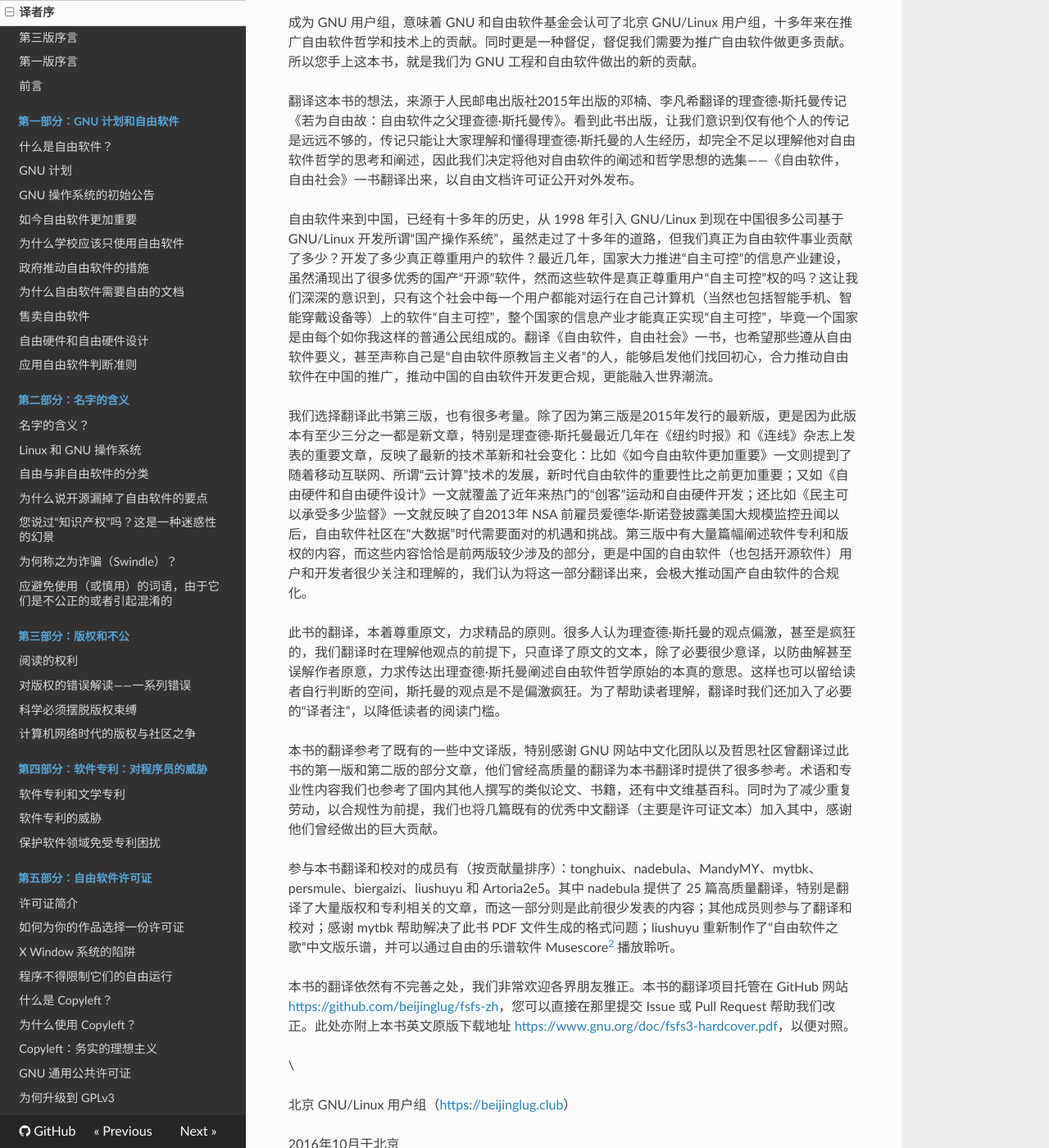
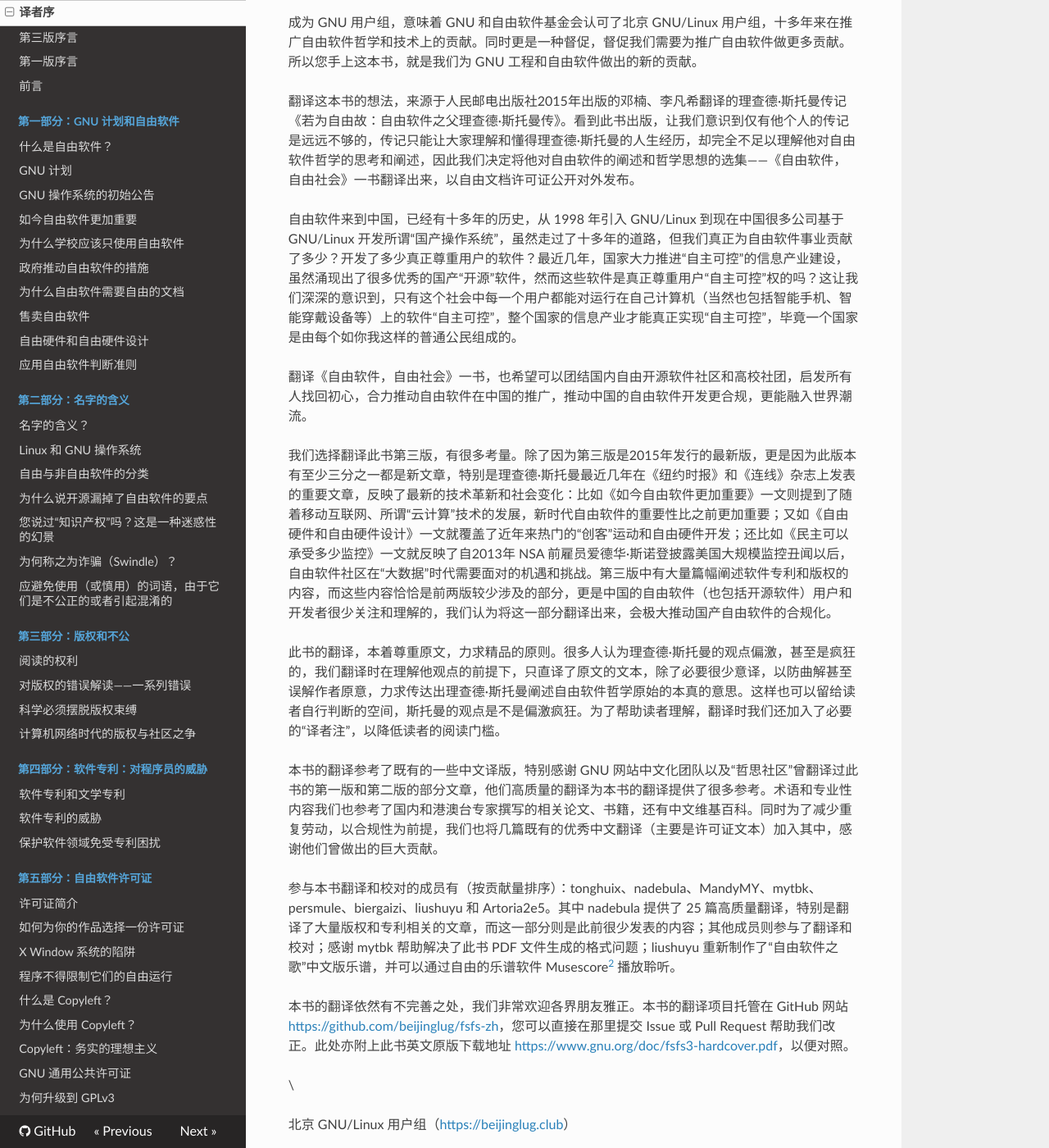
Before and after one commit to beijinglug/fsfs-zh, an MkDocs documentation site: the page built from docs/foreword-trans.md, in a window 1280 px wide and 1400 px high, scrolled down 440 px. Shown: the whole window at 82% size. Built offline with MkDocs 1.6.1, drawn with Linux system fonts in a browser that asks for light colours; nearby versions of some CDN libraries; old or Windows-style settings are respelled for this version of MkDocs.

Commit message:
update trans-forword

```diff
--- a/docs/foreword-trans.md
+++ b/docs/foreword-trans.md
@@ -10,17 +10,19 @@
 
 翻译这本书的想法，来源于人民邮电出版社2015年出版的邓楠、李凡希翻译的理查德·斯托曼传记《若为自由故：自由软件之父理查德·斯托曼传》。看到此书出版，让我们意识到仅有他个人的传记是远远不够的，传记只能让大家理解和懂得理查德·斯托曼的人生经历，却完全不足以理解他对自由软件哲学的思考和阐述，因此我们决定将他对自由软件的阐述和哲学思想的选集——《自由软件，自由社会》一书翻译出来，以自由文档许可证公开对外发布。
 
-自由软件来到中国，已经有十多年的历史，从 1998 年引入 GNU/Linux 到现在中国很多公司基于 GNU/Linux 开发所谓“国产操作系统”，虽然走过了十多年的道路，但我们真正为自由软件事业贡献了多少？开发了多少真正尊重用户的软件？最近几年，国家大力推进“自主可控”的信息产业建设，虽然涌现出了很多优秀的国产“开源”软件，然而这些软件是真正尊重用户“自主可控”权的吗？这让我们深深的意识到，只有这个社会中每一个用户都能对运行在自己计算机（当然也包括智能手机、智能穿戴设备等）上的软件“自主可控”，整个国家的信息产业才能真正实现“自主可控”，毕竟一个国家是由每个如你我这样的普通公民组成的。翻译《自由软件，自由社会》一书，也希望那些遵从自由软件要义，甚至声称自己是“自由软件原教旨主义者”的人，能够启发他们找回初心，合力推动自由软件在中国的推广，推动中国的自由软件开发更合规，更能融入世界潮流。
+自由软件来到中国，已经有十多年的历史，从 1998 年引入 GNU/Linux 到现在中国很多公司基于 GNU/Linux 开发所谓“国产操作系统”，虽然走过了十多年的道路，但我们真正为自由软件事业贡献了多少？开发了多少真正尊重用户的软件？最近几年，国家大力推进“自主可控”的信息产业建设，虽然涌现出了很多优秀的国产“开源”软件，然而这些软件是真正尊重用户“自主可控”权的吗？这让我们深深的意识到，只有这个社会中每一个用户都能对运行在自己计算机（当然也包括智能手机、智能穿戴设备等）上的软件“自主可控”，整个国家的信息产业才能真正实现“自主可控”，毕竟一个国家是由每个如你我这样的普通公民组成的。
 
-我们选择翻译此书第三版，也有很多考量。除了因为第三版是2015年发行的最新版，更是因为此版本有至少三分之一都是新文章，特别是理查德·斯托曼最近几年在《纽约时报》和《连线》杂志上发表的重要文章，反映了最新的技术革新和社会变化：比如《如今自由软件更加重要》一文则提到了随着移动互联网、所谓“云计算”技术的发展，新时代自由软件的重要性比之前更加重要；又如《自由硬件和自由硬件设计》一文就覆盖了近年来热门的“创客”运动和自由硬件开发；还比如《民主可以承受多少监督》一文就反映了自2013年 NSA 前雇员爱德华·斯诺登披露美国大规模监控丑闻以后，自由软件社区在“大数据”时代需要面对的机遇和挑战。第三版中有大量篇幅阐述软件专利和版权的内容，而这些内容恰恰是前两版较少涉及的部分，更是中国的自由软件（也包括开源软件）用户和开发者很少关注和理解的，我们认为将这一部分翻译出来，会极大推动国产自由软件的合规化。
+翻译《自由软件，自由社会》一书，也希望可以团结国内自由开源软件社区和高校社团，启发所有人找回初心，合力推动自由软件在中国的推广，推动中国的自由软件开发更合规，更能融入世界潮流。
+
+我们选择翻译此书第三版，有很多考量。除了因为第三版是2015年发行的最新版，更是因为此版本有至少三分之一都是新文章，特别是理查德·斯托曼最近几年在《纽约时报》和《连线》杂志上发表的重要文章，反映了最新的技术革新和社会变化：比如《如今自由软件更加重要》一文则提到了随着移动互联网、所谓“云计算”技术的发展，新时代自由软件的重要性比之前更加重要；又如《自由硬件和自由硬件设计》一文就覆盖了近年来热门的“创客”运动和自由硬件开发；还比如《民主可以承受多少监控》一文就反映了自2013年 NSA 前雇员爱德华·斯诺登披露美国大规模监控丑闻以后，自由软件社区在“大数据”时代需要面对的机遇和挑战。第三版中有大量篇幅阐述软件专利和版权的内容，而这些内容恰恰是前两版较少涉及的部分，更是中国的自由软件（也包括开源软件）用户和开发者很少关注和理解的，我们认为将这一部分翻译出来，会极大推动国产自由软件的合规化。
 
 此书的翻译，本着尊重原文，力求精品的原则。很多人认为理查德·斯托曼的观点偏激，甚至是疯狂的，我们翻译时在理解他观点的前提下，只直译了原文的文本，除了必要很少意译，以防曲解甚至误解作者原意，力求传达出理查德·斯托曼阐述自由软件哲学原始的本真的意思。这样也可以留给读者自行判断的空间，斯托曼的观点是不是偏激疯狂。为了帮助读者理解，翻译时我们还加入了必要的“译者注”，以降低读者的阅读门槛。
 
-本书的翻译参考了既有的一些中文译版，特别感谢 GNU 网站中文化团队以及哲思社区曾翻译过此书的第一版和第二版的部分文章，他们曾经高质量的翻译为本书翻译时提供了很多参考。术语和专业性内容我们也参考了国内其他人撰写的类似论文、书籍，还有中文维基百科。同时为了减少重复劳动，以合规性为前提，我们也将几篇既有的优秀中文翻译（主要是许可证文本）加入其中，感谢他们曾经做出的巨大贡献。
+本书的翻译参考了既有的一些中文译版，特别感谢 GNU 网站中文化团队以及“哲思社区”曾翻译过此书的第一版和第二版的部分文章，他们高质量的翻译为本书的翻译提供了很多参考。术语和专业性内容我们也参考了国内和港澳台专家撰写的相关论文、书籍，还有中文维基百科。同时为了减少重复劳动，以合规性为前提，我们也将几篇既有的优秀中文翻译（主要是许可证文本）加入其中，感谢他们曾做出的巨大贡献。
 
 参与本书翻译和校对的成员有（按贡献量排序）：tonghuix、nadebula、MandyMY、mytbk、persmule、biergaizi、liushuyu 和 Artoria2e5。其中 nadebula 提供了 25 篇高质量翻译，特别是翻译了大量版权和专利相关的文章，而这一部分则是此前很少发表的内容；其他成员则参与了翻译和校对；感谢 mytbk 帮助解决了此书 PDF 文件生成的格式问题；liushuyu 重新制作了“自由软件之歌”中文版乐谱，并可以通过自由的乐谱软件 Musescore[^trans-2] 播放聆听。
 
-本书的翻译依然有不完善之处，我们非常欢迎各界朋友雅正。本书的翻译项目托管在 GitHub 网站 <https://github.com/beijinglug/fsfs-zh>，您可以直接在那里提交 Issue 或 Pull Request 帮助我们改正。此处亦附上本书英文原版下载地址 <https://www.gnu.org/doc/fsfs3-hardcover.pdf>，以便对照。
+本书的翻译依然有不完善之处，我们非常欢迎各界朋友雅正。本书的翻译项目托管在 GitHub 网站 <https://github.com/beijinglug/fsfs-zh>，您可以直接在那里提交 Issue 或 Pull Request 帮助我们改正。此处亦附上此书英文原版下载地址 <https://www.gnu.org/doc/fsfs3-hardcover.pdf>，以便对照。
 
 \
 
```
